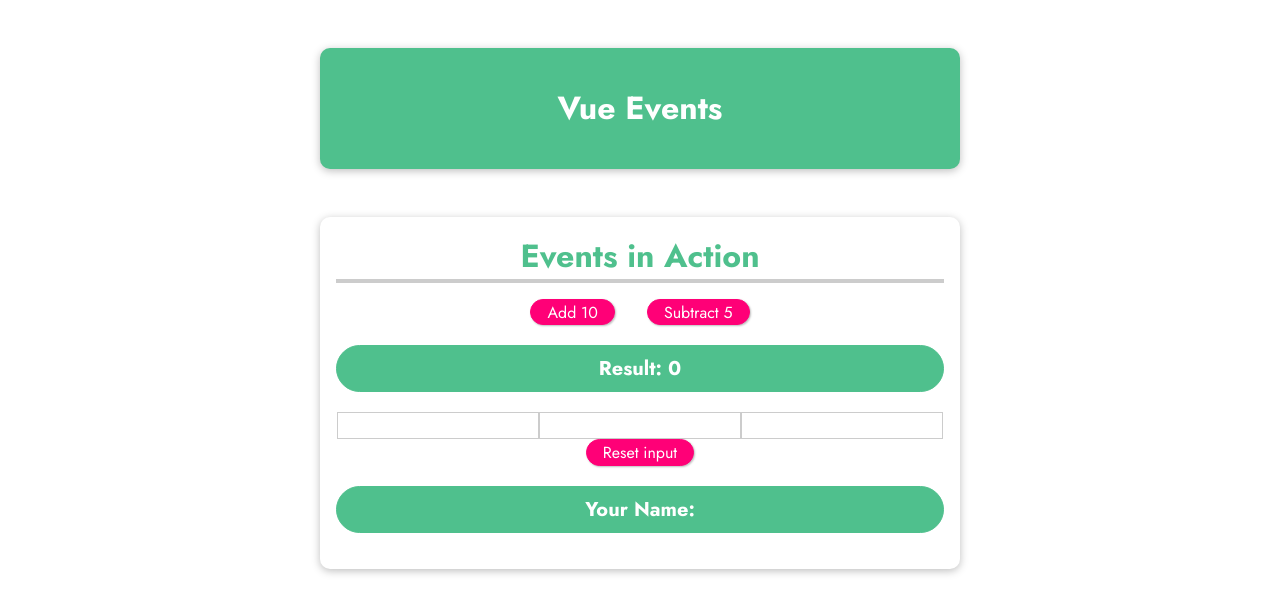
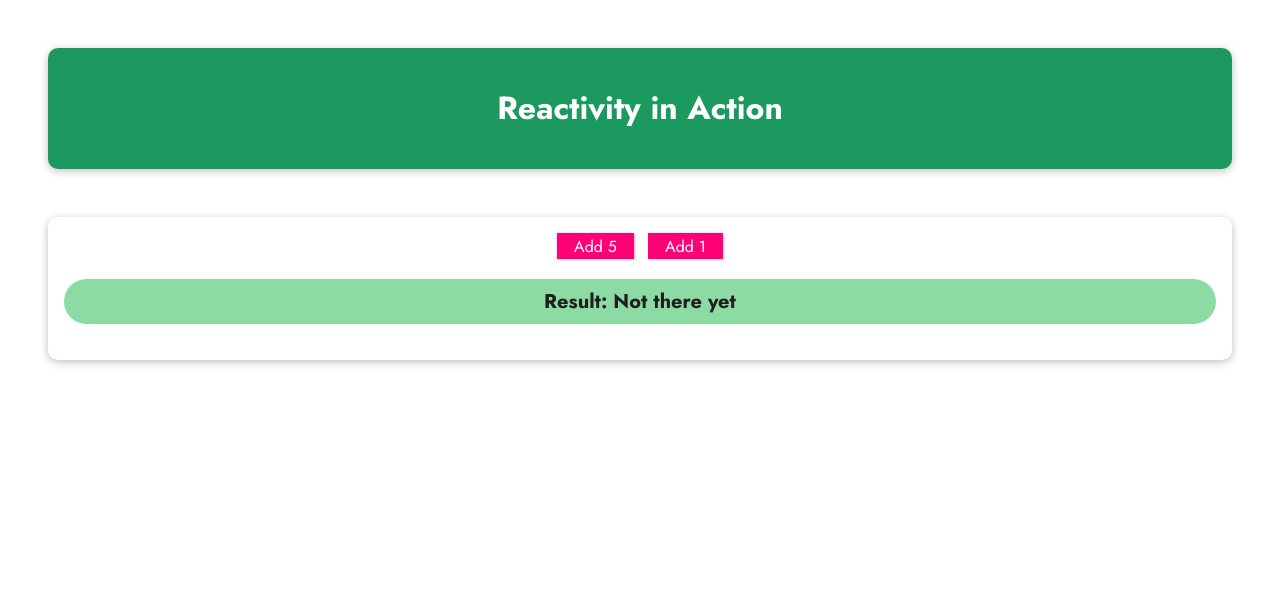
Before and after one commit to Vangoda/VueJS-practice, a PHP site: page / in a window 1280 px wide. Shown: the top 614 px of the page. Run offline with PHP 8.4, Linux system fonts and the light colour scheme.

Commit message:
Finished task

```diff
--- a/assets/dist/css/style.min.css
+++ b/assets/dist/css/style.min.css
@@ -1,2 +1,2 @@
-*{box-sizing:border-box}html{font-family:"Jost",sans-serif}body{margin:0}header{box-shadow:0 2px 8px rgba(0,0,0,.26);margin:3rem auto;border-radius:10px;padding:1rem;background-color:#4fc08d;color:#fff;text-align:center;width:90%;max-width:40rem}#events{box-shadow:0 2px 8px rgba(0,0,0,.26);margin:3rem auto;border-radius:10px;padding:1rem;text-align:center;width:90%;max-width:40rem}#events h2{font-size:2rem;border-bottom:4px solid #ccc;color:#4fc08d;margin:0 0 1rem 0}#events p{font-size:1.25rem;font-weight:bold;border:1px solid #4fc08d;background-color:#4fc08d;color:#fff;padding:.5rem;border-radius:25px}#events input{font:inherit;border:1px solid #ccc}#events input:focus{outline:none;border-color:#1b995e;background-color:#d7fdeb}#events button{font:inherit;cursor:pointer;border:1px solid #f07;background-color:#f07;color:#fff;padding:.05rem 1rem;box-shadow:1px 1px 2px rgba(0,0,0,.26);border-radius:20px;margin:0 1rem}#events button:hover,#events button:active{background-color:#ec3169;border-color:#ec3169;box-shadow:1px 1px 4px rgba(0,0,0,.26)}
+*{box-sizing:border-box}html{font-family:"Jost",sans-serif}body{margin:0}header{box-shadow:0 2px 8px rgba(0,0,0,.26);margin:3rem;border-radius:10px;padding:1rem;background-color:#1b995e;color:#fff;text-align:center}#assignment{box-shadow:0 2px 8px rgba(0,0,0,.26);margin:3rem;border-radius:10px;padding:1rem;text-align:center}#assignment h2{font-size:2rem;border-bottom:4px solid #ccc;color:#1b995e;margin:0 0 1rem 0}#assignment p{font-size:1.25rem;font-weight:bold;background-color:#8ddba4;padding:.5rem;color:#1f1f1f;border-radius:25px}#assignment input{font:inherit;border:1px solid #ccc}#assignment input:focus{outline:none;border-color:#1b995e;background-color:#d7fdeb}#assignment button{font:inherit;cursor:pointer;border:1px solid #f07;background-color:#f07;color:#fff;padding:.05rem 1rem;box-shadow:1px 1px 2px rgba(0,0,0,.26)}#assignment button:hover,#assignment button:active{background-color:#ec3169;border-color:#ec3169;box-shadow:1px 1px 4px rgba(0,0,0,.26)}
 /*# sourceMappingURL=style.min.css.map */
--- a/assets/dist/js/app.min.js
+++ b/assets/dist/js/app.min.js
@@ -1,2 +1,2 @@
-!function r(u,o,i){function c(n,t){if(!o[n]){if(!u[n]){var e="function"==typeof require&&require;if(!t&&e)return e(n,!0);if(a)return a(n,!0);throw(t=new Error("Cannot find module '"+n+"'")).code="MODULE_NOT_FOUND",t}e=o[n]={exports:{}},u[n][0].call(e.exports,function(t){return c(u[n][1][t]||t)},e,e.exports,r,u,o,i)}return o[n].exports}for(var a="function"==typeof require&&require,t=0;t<i.length;t++)c(i[t]);return c}({1:[function(t,n,e){"use strict";Vue.createApp({data:function(){return{counter:0,name:"",lastName:""}},watch:{counter:function(t){var n;50<t&&(n=this,setTimeout(function(){n.counter=0},1e3))}},computed:{fullname:function(){return console.log("running fullname ..."),""!==this.name?"".concat(this.name," ").concat(this.lastName):""}},methods:{outputFullName:function(){return""!==this.name?"".concat(this.name," ").concat(lastName):""},setName:function(t,n){this.name=t.target.value},add:function(t){this.counter=this.counter+t},reduce:function(t){this.counter=this.counter-t},resetInput:function(){this.name=""}}}).mount("#events")},{}]},{},[1]);
+!function u(n,o,i){function s(e,t){if(!o[e]){if(!n[e]){var r="function"==typeof require&&require;if(!t&&r)return r(e,!0);if(c)return c(e,!0);throw(t=new Error("Cannot find module '"+e+"'")).code="MODULE_NOT_FOUND",t}r=o[e]={exports:{}},n[e][0].call(r.exports,function(t){return s(n[e][1][t]||t)},r,r.exports,u,n,o,i)}return o[e].exports}for(var c="function"==typeof require&&require,t=0;t<i.length;t++)s(i[t]);return s}({1:[function(t,e,r){"use strict";Vue.createApp({data:function(){return{result:0}},watch:{result:function(t){var e=this;console.log(this.result),setTimeout(function(){e.result=0},5e3)}},computed:{resultText:function(){switch(!0){default:case this.result<37:return"Not there yet";case 37===this.result:return"Exactly there!";case 37<this.result:return"Too much!"}}},methods:{add:function(t){this.result+=t}}}).mount("#assignment")},{}]},{},[1]);
 //# sourceMappingURL=app.min.js.map
--- a/assets/src/scss/style.scss
+++ b/assets/src/scss/style.scss
@@ -12,55 +12,50 @@ body {
 
 header {
   box-shadow: 0 2px 8px rgba(0, 0, 0, 0.26);
-  margin: 3rem auto;
+  margin: 3rem;
   border-radius: 10px;
   padding: 1rem;
-  background-color: #4fc08d;
+  background-color: #1b995e;
   color: white;
   text-align: center;
-  width: 90%;
-  max-width: 40rem;
 }
 
-#events {
+#assignment {
   box-shadow: 0 2px 8px rgba(0, 0, 0, 0.26);
-  margin: 3rem auto;
+  margin: 3rem;
   border-radius: 10px;
   padding: 1rem;
   text-align: center;
-  width: 90%;
-  max-width: 40rem;
 }
 
-#events h2 {
+#assignment h2 {
   font-size: 2rem;
   border-bottom: 4px solid #ccc;
-  color: #4fc08d;
+  color: #1b995e;
   margin: 0 0 1rem 0;
 }
 
-#events p {
+#assignment p {
   font-size: 1.25rem;
   font-weight: bold;
-  border: 1px solid #4fc08d;
-  background-color: #4fc08d;
-  color: white;
+  background-color: #8ddba4;
   padding: 0.5rem;
+  color: #1f1f1f;
   border-radius: 25px;
 }
 
-#events input {
+#assignment input {
   font: inherit;
   border: 1px solid #ccc;
 }
 
-#events input:focus {
+#assignment input:focus {
   outline: none;
   border-color: #1b995e;
   background-color: #d7fdeb;
 }
 
-#events button {
+#assignment button {
   font: inherit;
   cursor: pointer;
   border: 1px solid #ff0077;
@@ -68,12 +63,10 @@ header {
   color: white;
   padding: 0.05rem 1rem;
   box-shadow: 1px 1px 2px rgba(0, 0, 0, 0.26);
-  border-radius: 20px;
-  margin: 0 1rem;
 }
 
-#events button:hover,
-#events button:active {
+#assignment button:hover,
+#assignment button:active {
   background-color: #ec3169;
   border-color: #ec3169;
   box-shadow: 1px 1px 4px rgba(0, 0, 0, 0.26);
--- a/index.php
+++ b/index.php
@@ -20,20 +20,17 @@
 
 <body>
   <header>
-    <h1>Vue Events</h1>
+    <h1>Reactivity in Action</h1>
   </header>
-  <section id="events">
-    <h2>Events in Action</h2>
-    <!-- @ is shorthand for v-on: -->
-    <button @click="add(10)">Add 10</button>
-    <button v-on:click="reduce(5)">Subtract 5</button>
-    <p>Result: {{ counter }}</p>
-    <!-- just : is shorthand for v-bind: -->
-    <input type="text" :value="name">
-    <input type="text" v-model="name">
-    <input type="text" v-model="lastName">
-    <button v-on:click="resetInput">Reset input</button>
-    <p>Your Name: {{ fullname }}</p>
+  <section id="assignment">
+    <button @click="add(5)">Add 5</button>
+    &nbsp;
+    <button @click="add(1)">Add 1</button>
+    <!-- 1) Connect the buttons and calculate a value (a number) -->
+    <!-- Show "Not there yet" until you reach a result of exactly 37 -->
+    <!-- Show "Too much!" if the result is greater than 37 -->
+    <p>Result: {{ resultText }}</p>
+    <!-- 2) Watch for changes in "result" and reset the value to 0 after 5 seconds -->
   </section>
 </body>
 
```
Also changed, not shown: assets/src/js/app.js (+28 -39 lines), 2 other files.
